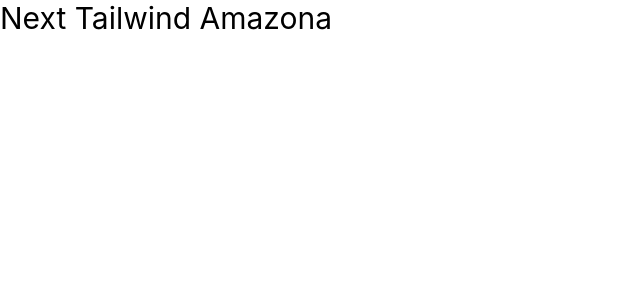
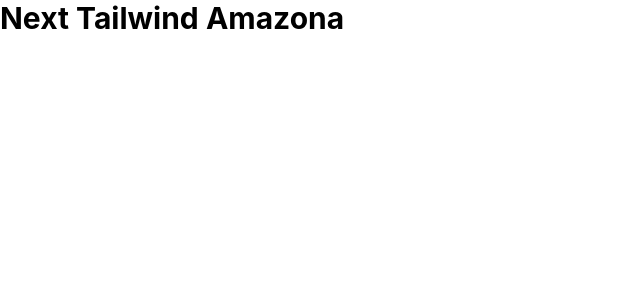
Before and after one commit to Nikhil4474/next-tailwind-amazona, a Next.js app: page / in a window 1280 px wide. Shown: the top 300 px of the page, without its empty margins (0-640 px from the left). Built offline with nearby package versions, Linux system fonts and the light colour scheme.

Commit message:
test complete

```diff
--- a/pages/index.js
+++ b/pages/index.js
@@ -10,7 +10,7 @@
         <link rel="icon" href="/favicon.ico" />
       </Head>
 
-      <h1 className="text-3xl font-bogld"> Next Tailwind Amazona</h1>
+      <h1 className="text-3xl font-bold"> Next Tailwind Amazona</h1>
     </div>
   );
 }
```
